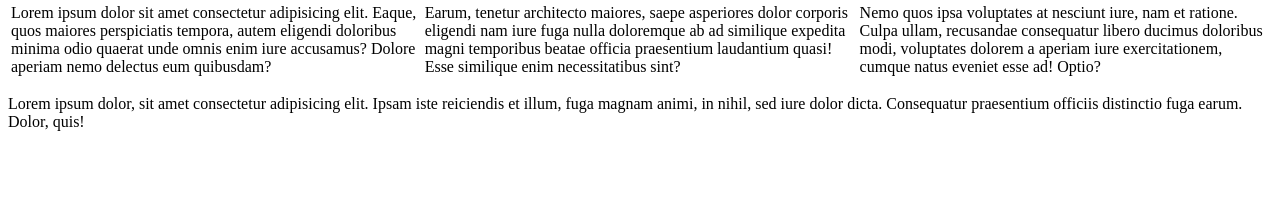
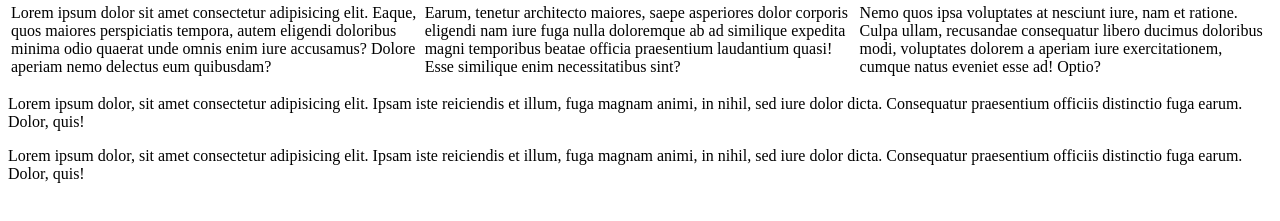
Before and after one commit to Sotatek-AnNguyen8/git-demo, a website: page src/index.html in a window 1280 px wide. Shown: the part 79-300 px from the top of the page. Drawn offline with Linux system fonts and the light colour scheme.

Commit message:
chore: update

```diff
--- a/src/algorithms/math/fibonacci.js
+++ b/src/algorithms/math/fibonacci.js
@@ -22,7 +22,7 @@ export default function fibonacci(n) {
 
     fibSequence.push(currentValue);
 
-    iterationsCounter -= 1;
+    iterationsCounter -= 2;
   }
 
   return fibSequence;
--- a/src/index.html
+++ b/src/index.html
@@ -38,5 +38,12 @@
         Consequatur praesentium officiis distinctio fuga earum. Dolor, quis!
       </p>
     </div>
+    <div>
+      <p>
+        Lorem ipsum dolor, sit amet consectetur adipisicing elit. Ipsam iste
+        reiciendis et illum, fuga magnam animi, in nihil, sed iure dolor dicta.
+        Consequatur praesentium officiis distinctio fuga earum. Dolor, quis!
+      </p>
+    </div>
   </body>
 </html>
```
